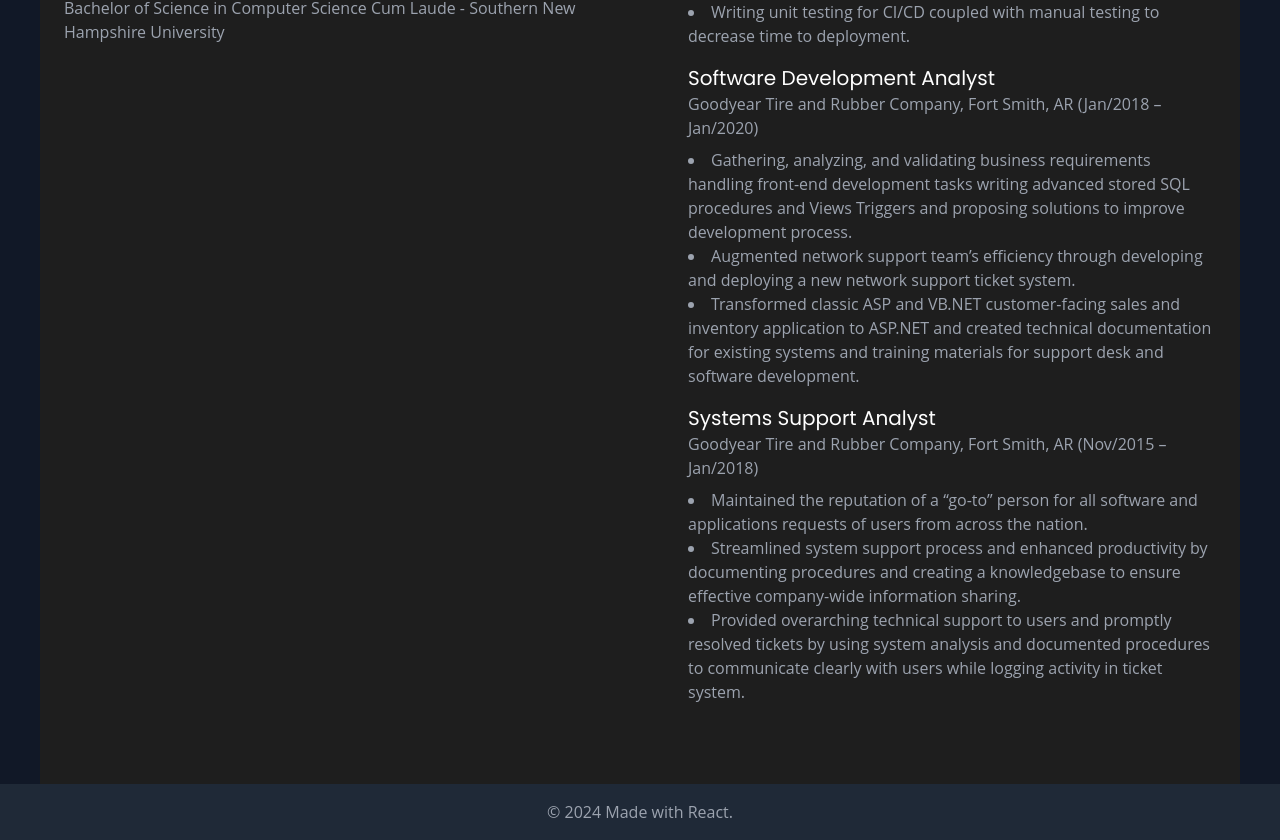
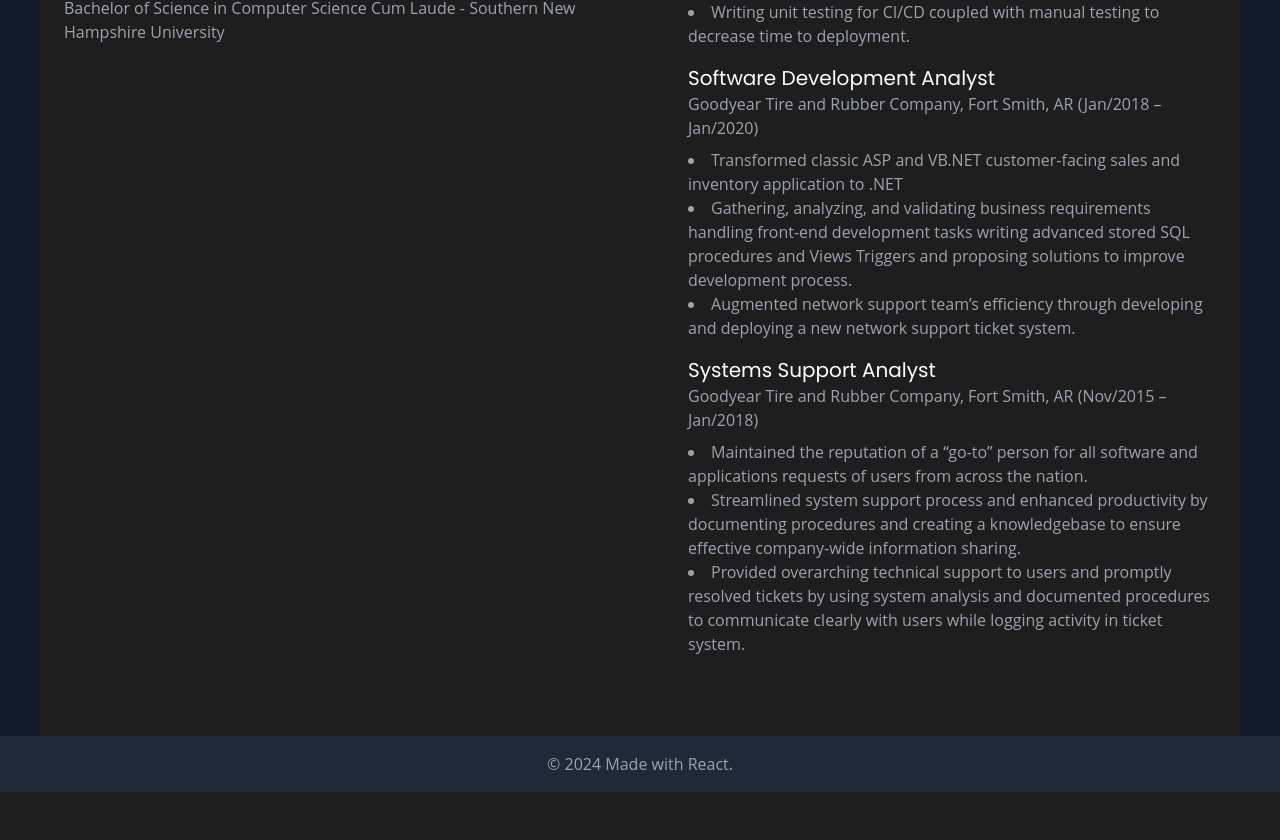
Before and after one commit to hereshecodes/hereshecodes.app, a React (Create React App) app: page / in a window 1280 px wide. Shown: the part 1488-2328 px from the top of the page. After the commit the page ends 2280 px from the top, so only its background shows below. Built offline with nearby package versions, Linux system fonts and the light colour scheme.

Commit message:
Update About.js

```diff
--- a/src/components/About.js
+++ b/src/components/About.js
@@ -43,9 +43,9 @@ function About() {
               <h4 className="text-xl text-white" data-aos="fade-up">Software Development Analyst</h4>
               <p className="text-gray-400">Goodyear Tire and Rubber Company, Fort Smith, AR (Jan/2018 – Jan/2020)</p>
               <ul className="list-disc list-inside text-gray-400 mt-2">
+              <li>Transformed classic ASP and VB.NET customer-facing sales and inventory application to .NET </li>
                 <li>Gathering, analyzing, and validating business requirements handling front-end development tasks writing advanced stored SQL procedures and Views Triggers and proposing solutions to improve development process.</li>
                 <li>Augmented network support team’s efficiency through developing and deploying a new network support ticket system.</li>
-                <li>Transformed classic ASP and VB.NET customer-facing sales and inventory application to ASP.NET and created technical documentation for existing systems and training materials for support desk and software development.</li>
               </ul>
             </div>
             <div className="mt-4">
```
